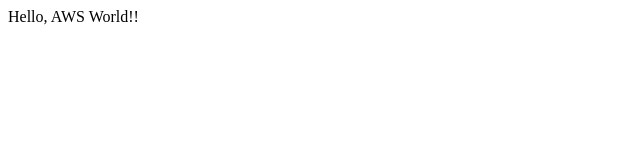
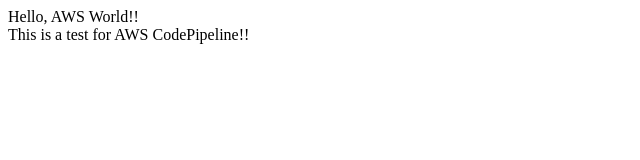
Before and after one commit to tafu01/final-work, a plain HTML site: page src/index.html in a window 1280 px wide. Shown: the whole page, without its empty margins (0-640 px from the left). Drawn offline with Linux system fonts and the light colour scheme.

Commit message:
Pipelineのテスト

```diff
--- a/src/index.html
+++ b/src/index.html
@@ -6,6 +6,7 @@
   <title>CI/CDハンズオン</title>
 </head>
 <body>
-  Hello, AWS World!!
+  Hello, AWS World!!<br>
+  This is a test for AWS CodePipeline!!
 </body>
 </html>
```
